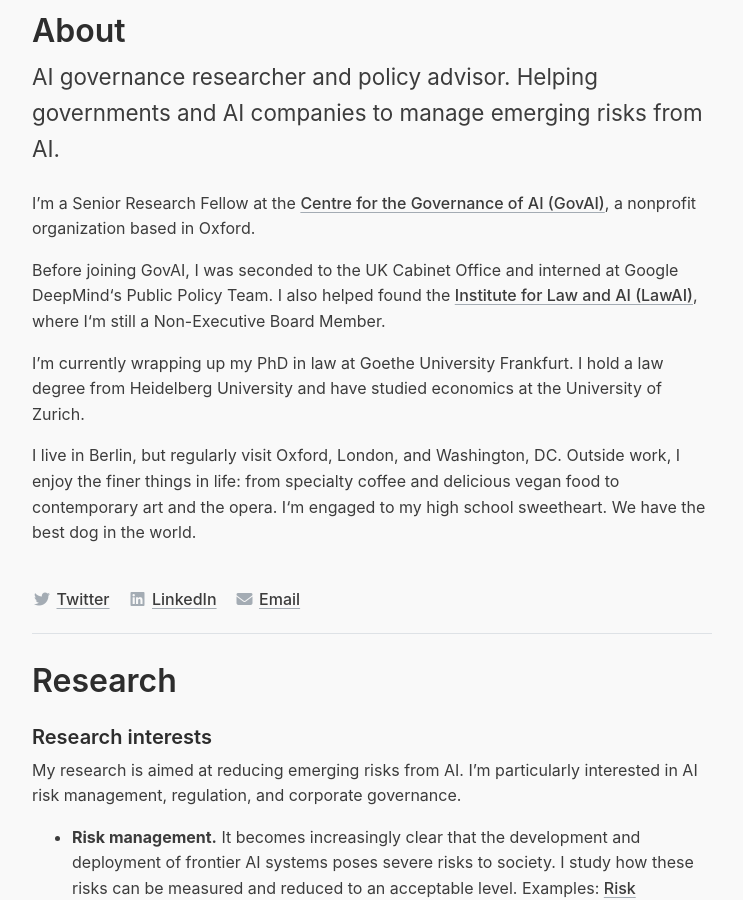
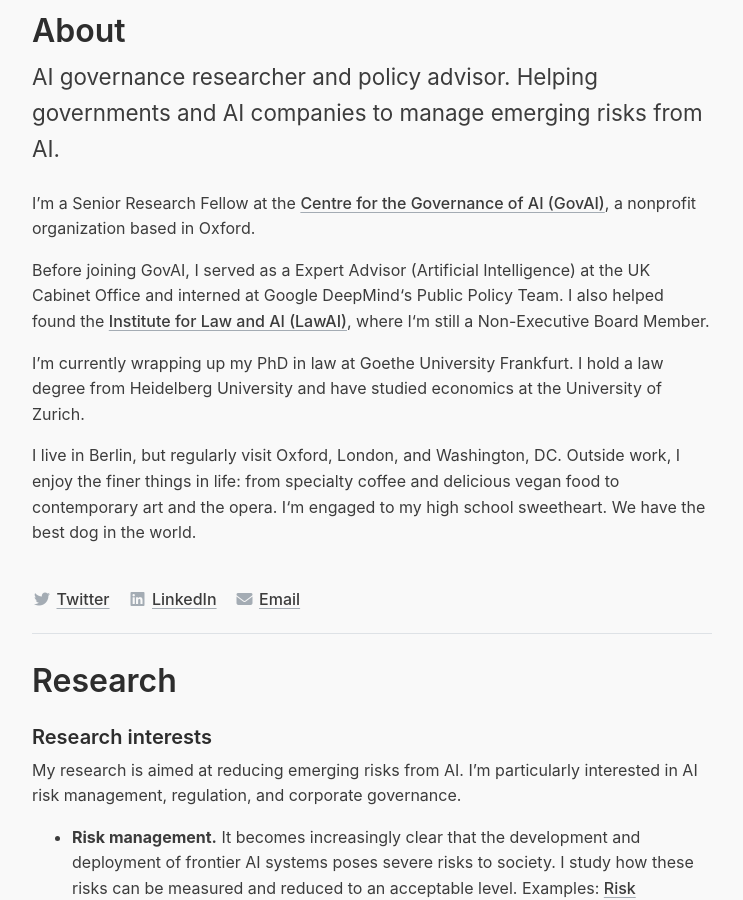
Before and after one commit to jonasschuett/jonasschuett.github.io, a Jekyll site: the page built from _posts/2020-04-04-introduction.md, in a window 1280 px wide and 900 px high, scrolled down 741 px. Shown: the whole window, without its empty margins (268-1011 px from the left). Built offline with Jekyll 4.4.1, drawn with Linux system fonts in a browser that asks for light colours; nearby versions of some CDN libraries.

Commit message:
Update 2020-04-04-introduction.md

```diff
--- a/_posts/2020-04-04-introduction.md
+++ b/_posts/2020-04-04-introduction.md
@@ -14,7 +14,7 @@ layout: page
 
 I'm a Senior Research Fellow at the [Centre for the Governance of AI (GovAI)](https://www.governance.ai/), a nonprofit organization based in Oxford.
 
-Before joining GovAI, I was seconded to the UK Cabinet Office and interned at Google DeepMind‘s Public Policy Team. I also helped found the [Institute for Law and AI (LawAI)](https://law-ai.org/), where I‘m still a Non-Executive Board Member.
+Before joining GovAI, I served as a Expert Advisor (Artificial Intelligence) at the UK Cabinet Office and interned at Google DeepMind‘s Public Policy Team. I also helped found the [Institute for Law and AI (LawAI)](https://law-ai.org/), where I‘m still a Non-Executive Board Member.
 
 I’m currently wrapping up my PhD in law at Goethe University Frankfurt. I hold a law degree from Heidelberg University and have studied economics at the University of Zurich.
 
```
